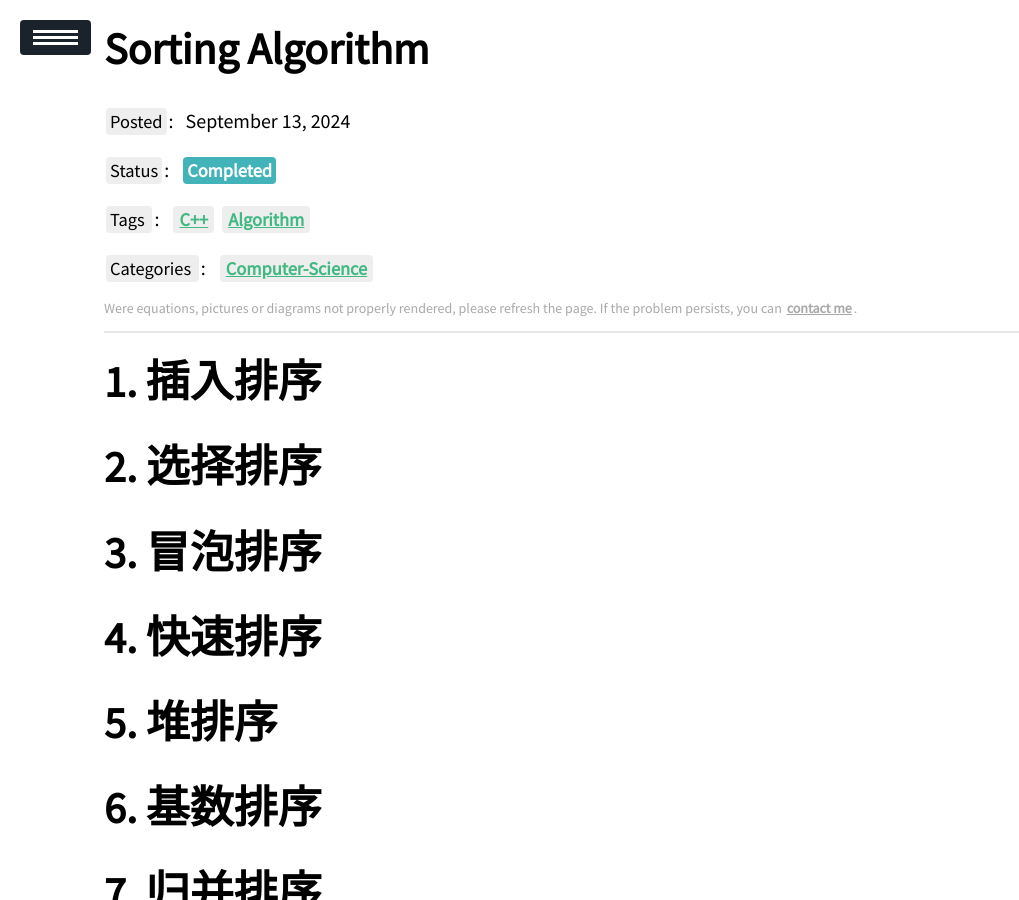
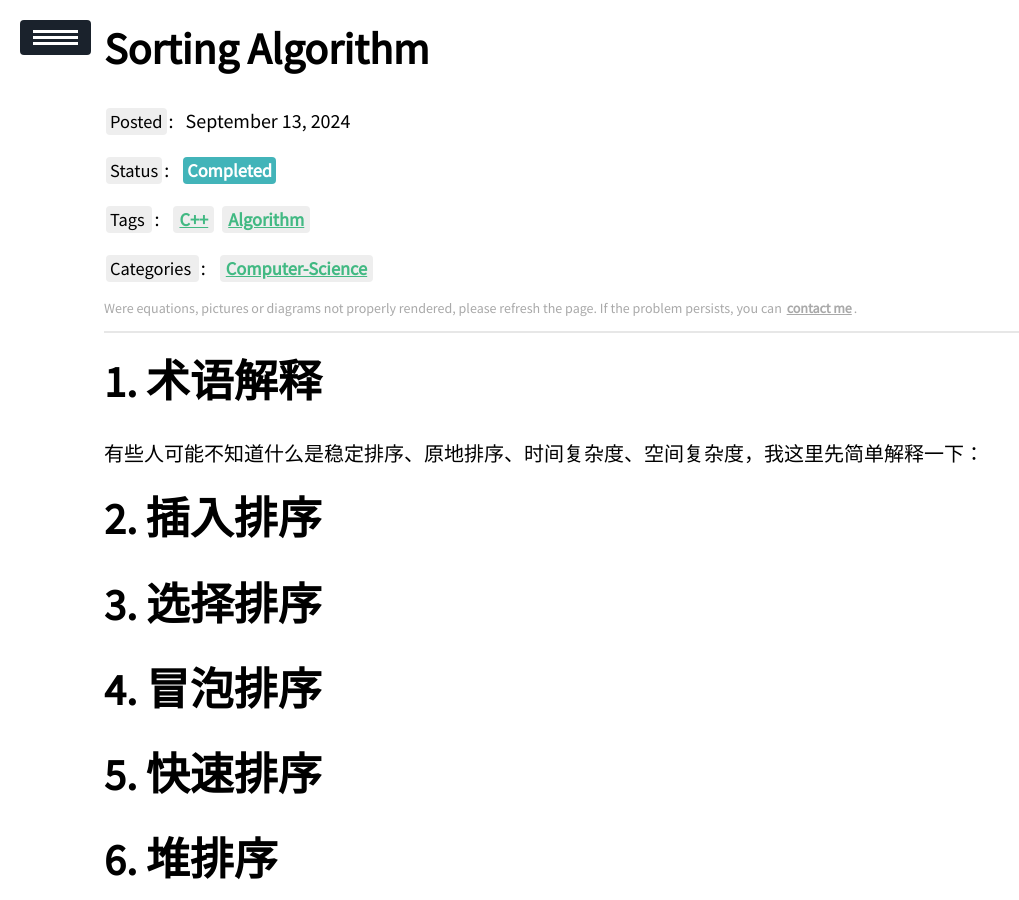
Before and after one commit to ssskz/ssskz.github.io, a Jekyll site: the page built from _posts/2024-9-13-Sorting-Algorithm.md, in a window 1280 px wide and 900 px high. Shown: the whole window, without its empty margins (0-1019 px from the left). Built offline with Jekyll 4.4.1, drawn with Linux system fonts in a browser that asks for light colours; our own code applies the rules of GitHub Pages for plain Markdown files; a script that is not in the unit is left out.

Commit message:
1
Signed-off-by: ssskz <12497590+ssskz@user.noreply.gitee.com>

```diff
--- a/_posts/2024-9-13-Sorting-Algorithm.md
+++ b/_posts/2024-9-13-Sorting-Algorithm.md
@@ -6,8 +6,13 @@ mathjax: true
 mermaid: true
 tags: C++ Algorithm
 categories: Computer-Science
-description: Sorting is an important operation in computer programming, and its function is to rearrange any sequence of data elements (or records) into a keyword-ordered sequence.
+description: Sorting is an important operation in computer programming, we will introduce ten sorting algorithms.
 ---
+# 术语解释
+
+有些人可能不知道什么是稳定排序、原地排序、时间复杂度、空间复杂度，我这里先简单解释一下：
+
+
 
 # 插入排序
 
```
